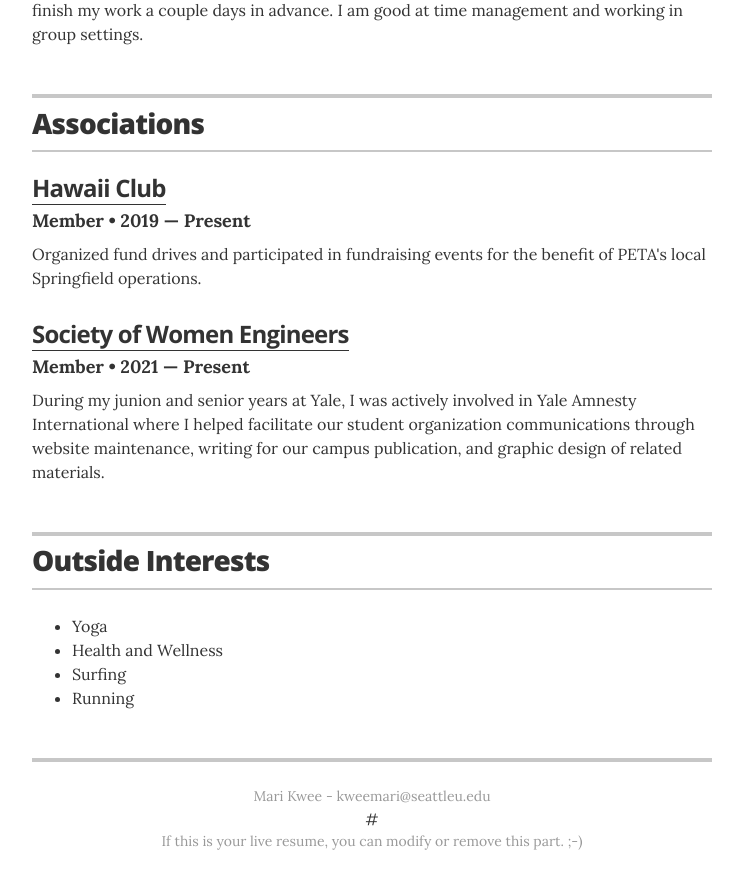
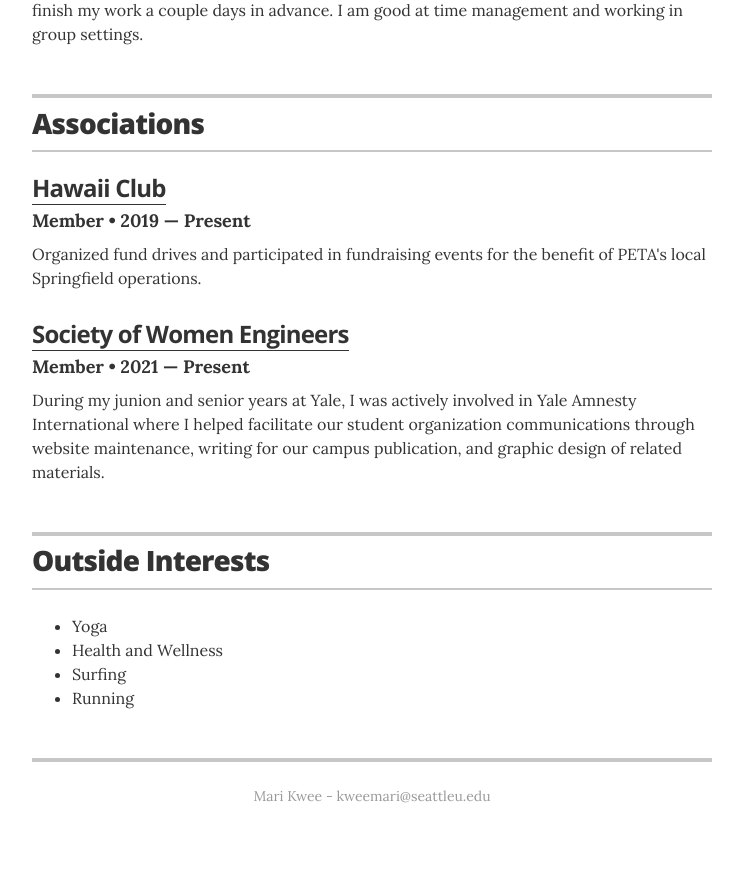
Before and after one commit to jglovier/resume-template, a Jekyll site: the page built from index.html, in a window 1280 px wide and 900 px high, scrolled down 2408 px. Shown: the top 889 px of the window, without its empty margins (268-1011 px from the left). Built offline with Jekyll 4.4.1, drawn with Linux system fonts in a browser that asks for light colours; after the commit the page ends 3263 px from its top, so only the background shows below that.

Commit message:
Update resume.html

```diff
--- a/_layouts/resume.html
+++ b/_layouts/resume.html
@@ -233,7 +233,6 @@
 
       <footer class="page-footer">
         <p class="footer-line">Mari Kwee - kweemari@seattleu.edu</p>
-        #<p class="footer-line">If this is your live resume, you can modify or remove this part. ;-)</p>
       </footer>
 
     </div>
```
